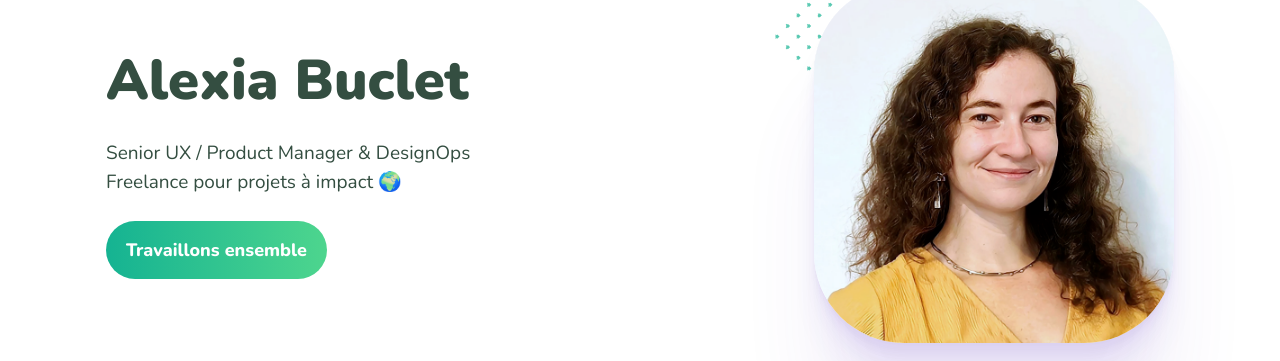
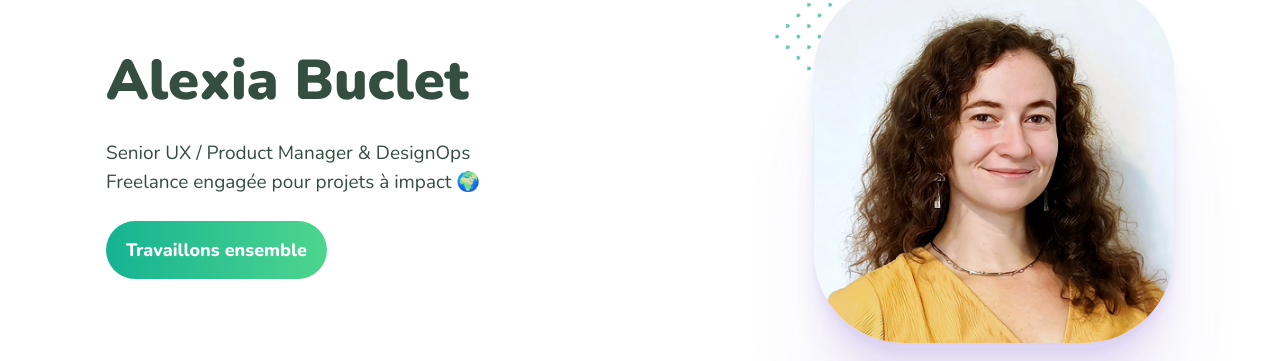
Before and after one commit to alexiabuclet/alexiabuclet.github.io, a Jekyll site: the page built from index.html, in a window 1280 px wide and 900 px high. Shown: the part 147-508 px from the top of the window. Built offline with Jekyll 4.4.1, drawn with Linux system fonts in a browser that asks for light colours.

Commit message:
freelance engagée et founding designer

```diff
--- a/_data/experiences.yml
+++ b/_data/experiences.yml
@@ -11,7 +11,7 @@
   logo: /images/alexia-buclet.jpg
   logo_alt: "Photo d'Alexia Buclet"
 
-- title: Head of Design (2016 - 2023)
+- title: Founding Designer - Head of Design (2016 - 2023)
   company: Opuscope, Paris
   company_url: https://www.opuscope.com
   logo: /images/opuscope.jpg
--- a/_data/settings.yml
+++ b/_data/settings.yml
@@ -37,7 +37,7 @@ cta__button__text: Contact
 author:
   name: Alexia Buclet
   title: Alexia Buclet
-  bio: Senior UX / Product Manager & DesignOps <br>Freelance pour projets à impact 🌍
+  bio: Senior UX / Product Manager & DesignOps <br>Freelance engagée pour projets à impact 🌍
   image: '/images/alexia-buclet.jpg'
   image_alt: "Photo d'Alexia Buclet"
   avatar: '/images/avatar.jpg'
```
